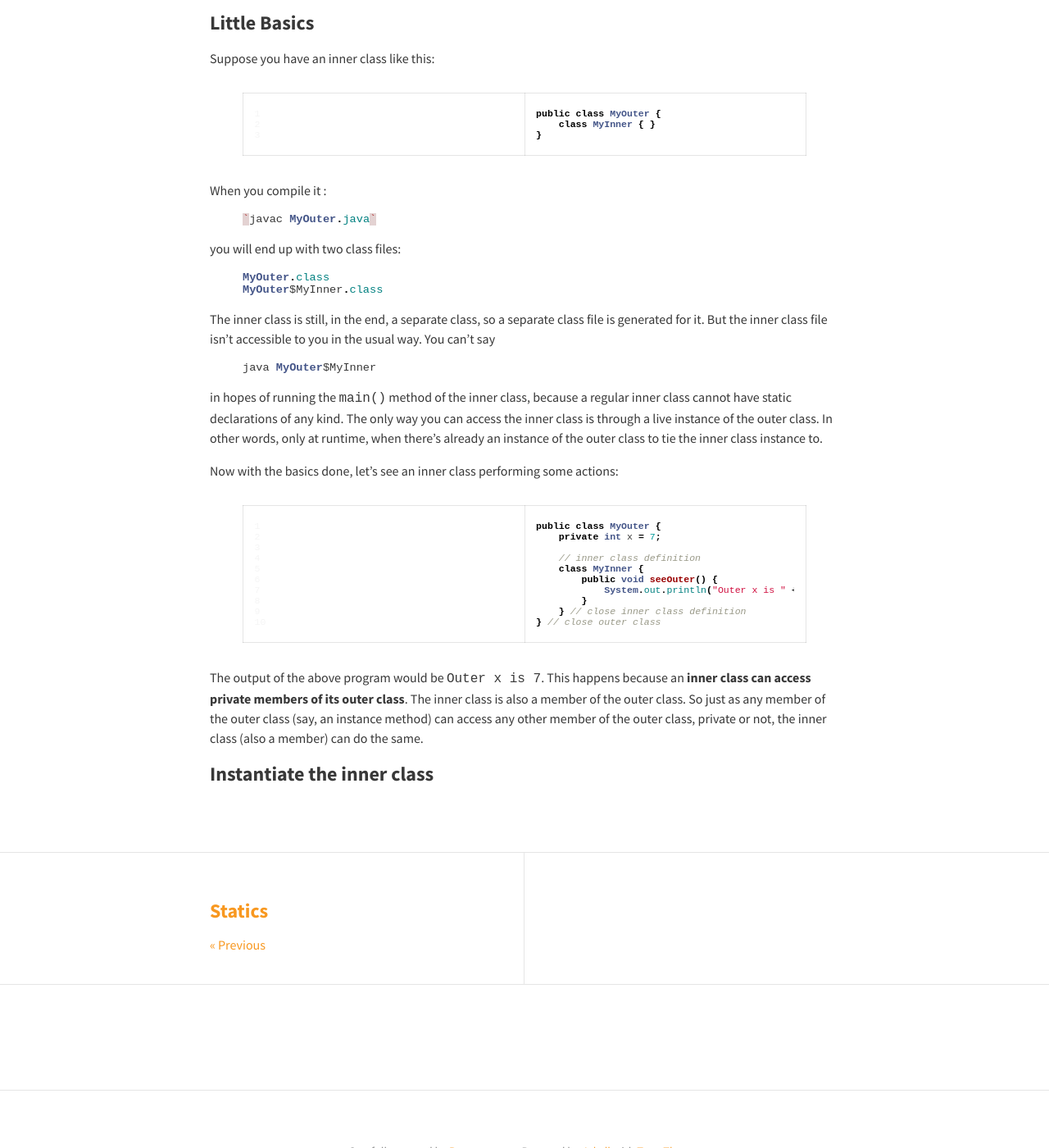
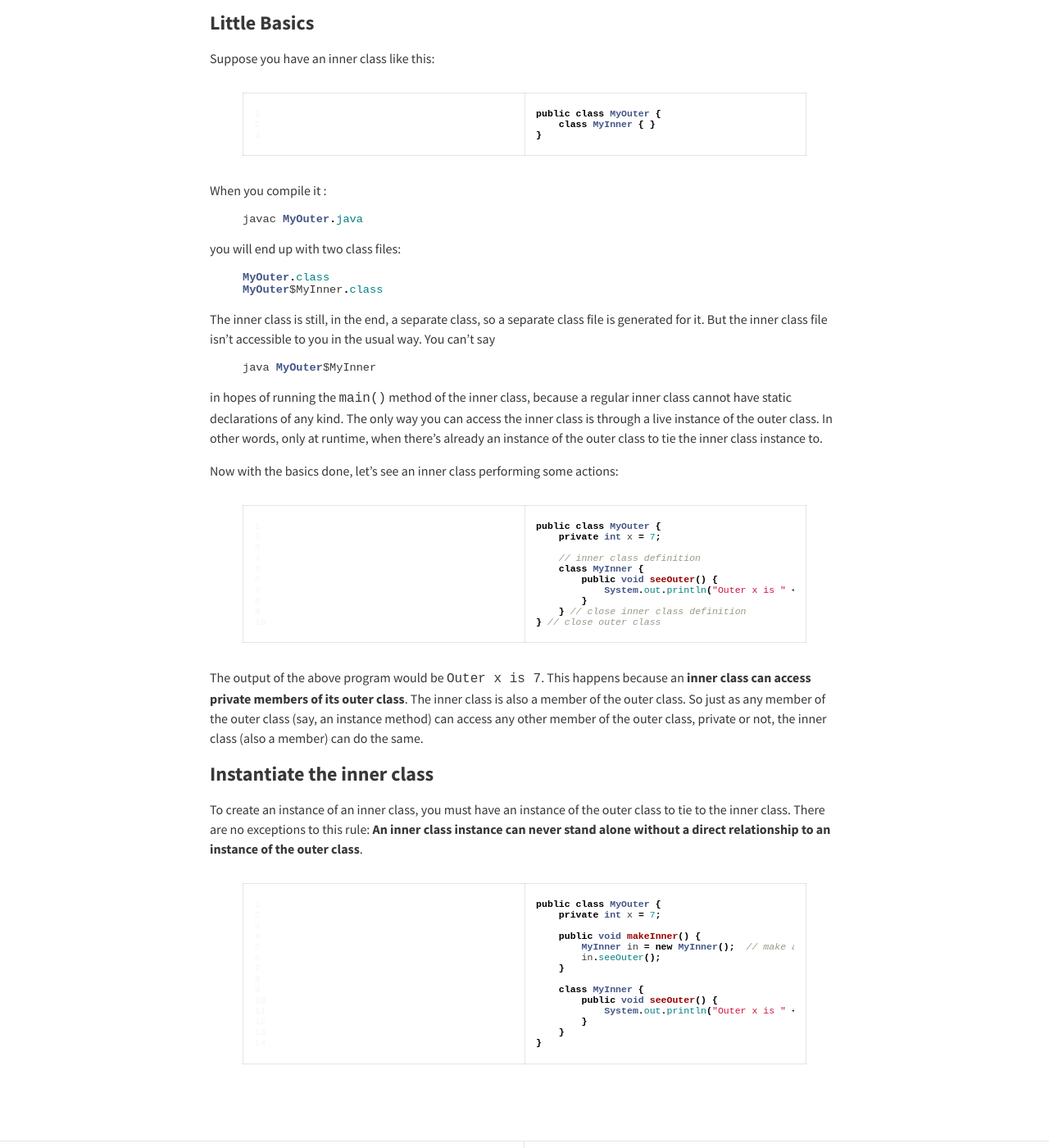
Before and after one commit to rampatra/JavaNotes, a Jekyll site: the page built from _posts/2015-08-20-inner-classes.md, in a window 1280 px wide and 1400 px high, scrolled down 682 px. Shown: the whole window at 82% size. Built offline with Jekyll 4.4.1, drawn with Linux system fonts in a browser that asks for light colours; nearby versions of some CDN libraries; comment, search, counter and statistics services are not loaded.

Commit message:
inner class instantiation added

```diff
--- a/_posts/2015-08-20-inner-classes.md
+++ b/_posts/2015-08-20-inner-classes.md
@@ -31,7 +31,7 @@ public class MyOuter {
 When you compile it :
 
 {% highlight java %}
-`javac MyOuter.java`
+javac MyOuter.java
 {% endhighlight %}
 
 you will end up with two class files:
@@ -73,3 +73,24 @@ an instance method) can access any other member of the outer class, private or n
 the same.
 
 ### Instantiate the inner class
+
+To create an instance of an inner class, you must have an instance of the outer class to tie to the inner class. There
+are no exceptions to this rule: __An inner class instance can never stand alone without a direct relationship to an
+instance of the outer class__.
+
+{% highlight java linenos %}
+public class MyOuter {
+    private int x = 7;
+
+    public void makeInner() {
+        MyInner in = new MyInner();  // make an inner instance
+        in.seeOuter();
+    }
+
+    class MyInner {
+        public void seeOuter() {
+            System.out.println("Outer x is " + x);
+        }
+    }
+}
+{% endhighlight %}
```
